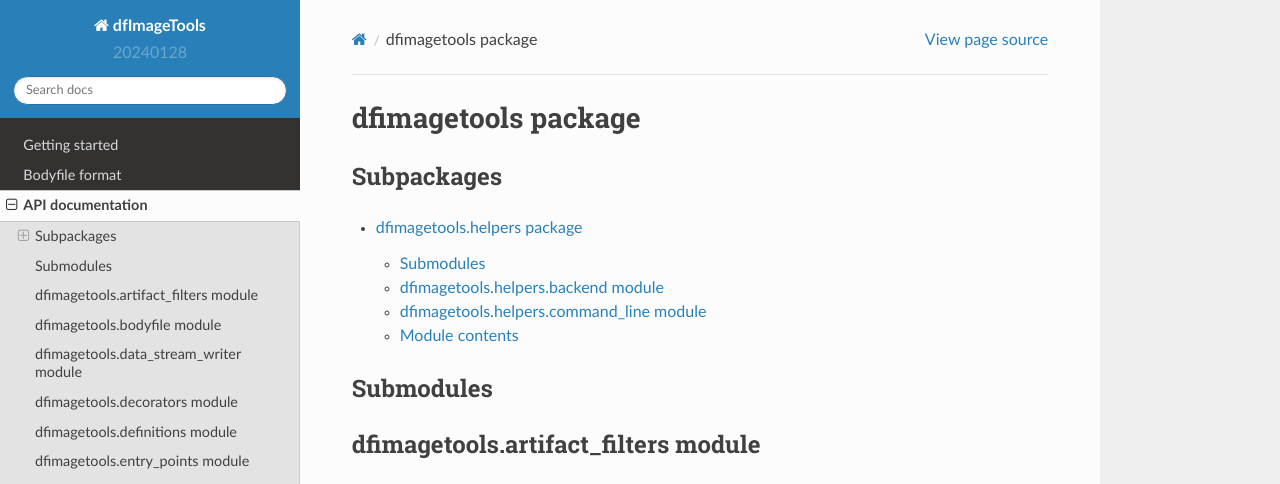
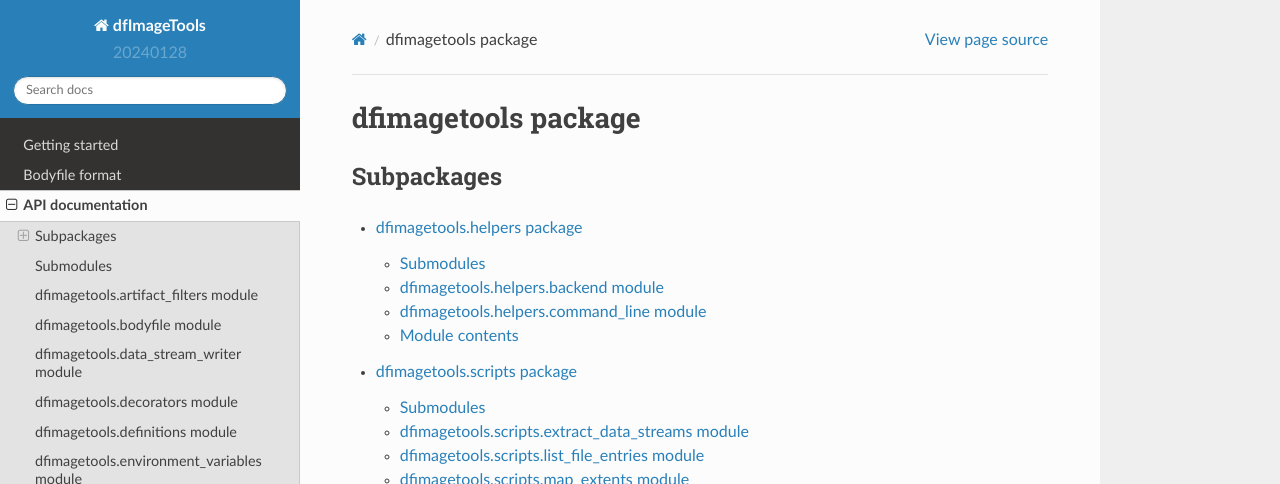
Before and after one commit to log2timeline/dfimagetools, a Sphinx documentation site: the page built from docs/sources/api/dfimagetools.rst, in a window 1280 px wide and 1400 px high. Shown: the top 484 px of the window. Built offline with Sphinx 7.4.7 and the Read the Docs theme 2.0.0, drawn with Linux system fonts in a browser that asks for light colours; pages that are not in the unit, such as notebooks, are missing from menus; some of the changed text lies outside the part shown; grey boxes are pictures that could not be loaded.

Commit message:
Applied updates (#97)

```diff
--- a/docs/sources/api/dfimagetools.rst
+++ b/docs/sources/api/dfimagetools.rst
@@ -8,6 +8,7 @@
    :maxdepth: 4
 
    dfimagetools.helpers
+   dfimagetools.scripts
 
 Submodules
 ----------
@@ -48,14 +49,6 @@
 -------------------------------
 
 .. automodule:: dfimagetools.definitions
-   :members:
-   :undoc-members:
-   :show-inheritance:
-
-dfimagetools.entry\_points module
----------------------------------
-
-.. automodule:: dfimagetools.entry_points
    :members:
    :undoc-members:
    :show-inheritance:
--- a/setup.cfg
+++ b/setup.cfg
@@ -34,7 +34,7 @@
 
 [options.entry_points]
 console_scripts =
-  extract_data_streams = dfimagetools.acripts.extract_data_streams:Main
+  extract_data_streams = dfimagetools.scripts.extract_data_streams:Main
   list_file_entries = dfimagetools.scripts.list_file_entries:Main
   map_extents = dfimagetools.scripts.map_extents:Main
   recursive_hasher = dfimagetools.scripts.recursive_hasher:Main
```
Also changed, not shown: docs/sources/api/dfimagetools.scripts.rst (added, +53 -0 lines), 1 other file.
